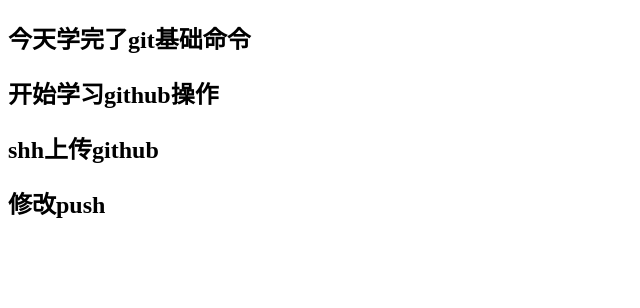
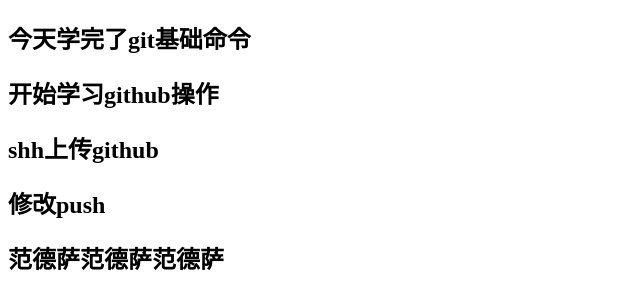
Before and after one commit to jzdjiangyun/test, a plain HTML site: page index.html in a window 1280 px wide. Shown: the whole page, without its empty margins (0-640 px from the left). Drawn offline with Linux system fonts and the light colour scheme.

Commit message:
’register分支修改了index.html‘

```diff
--- a/index.html
+++ b/index.html
@@ -11,6 +11,8 @@
     <h2> 开始学习github操作</h2>
     <h2>shh上传github</h2>
     <h2> 修改push</h2>
+    <h2> 范德萨范德萨范德萨</h2>
+
 
 </body>
 </html>
```
